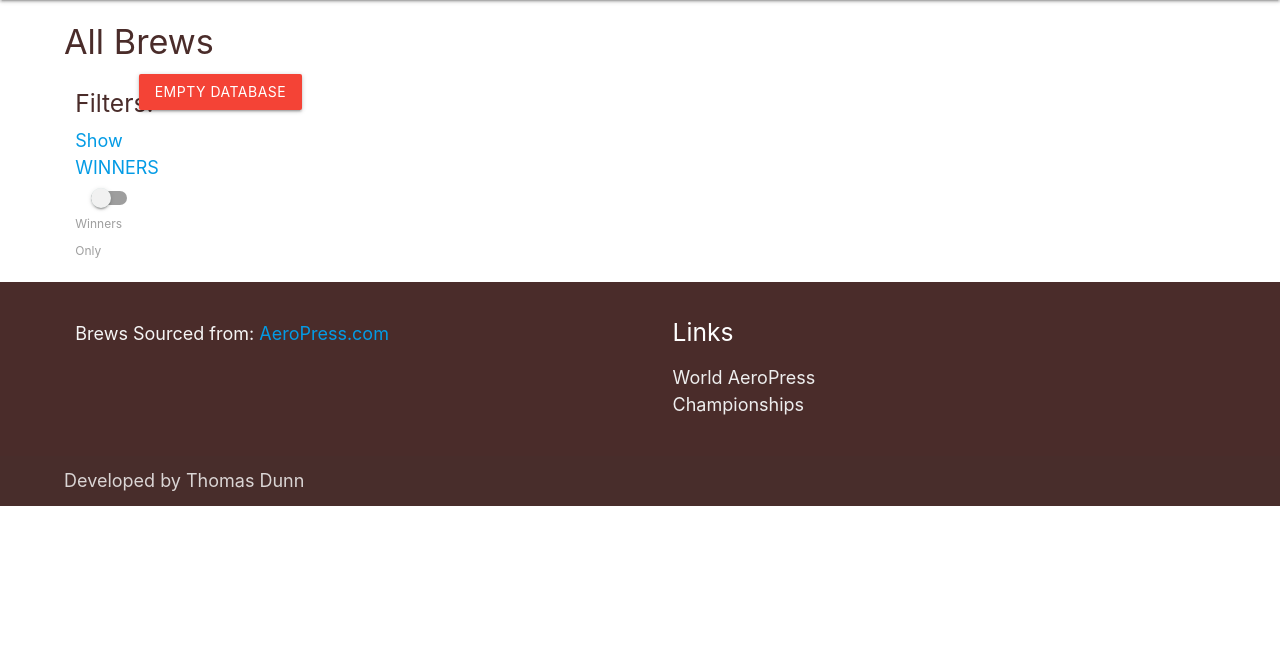
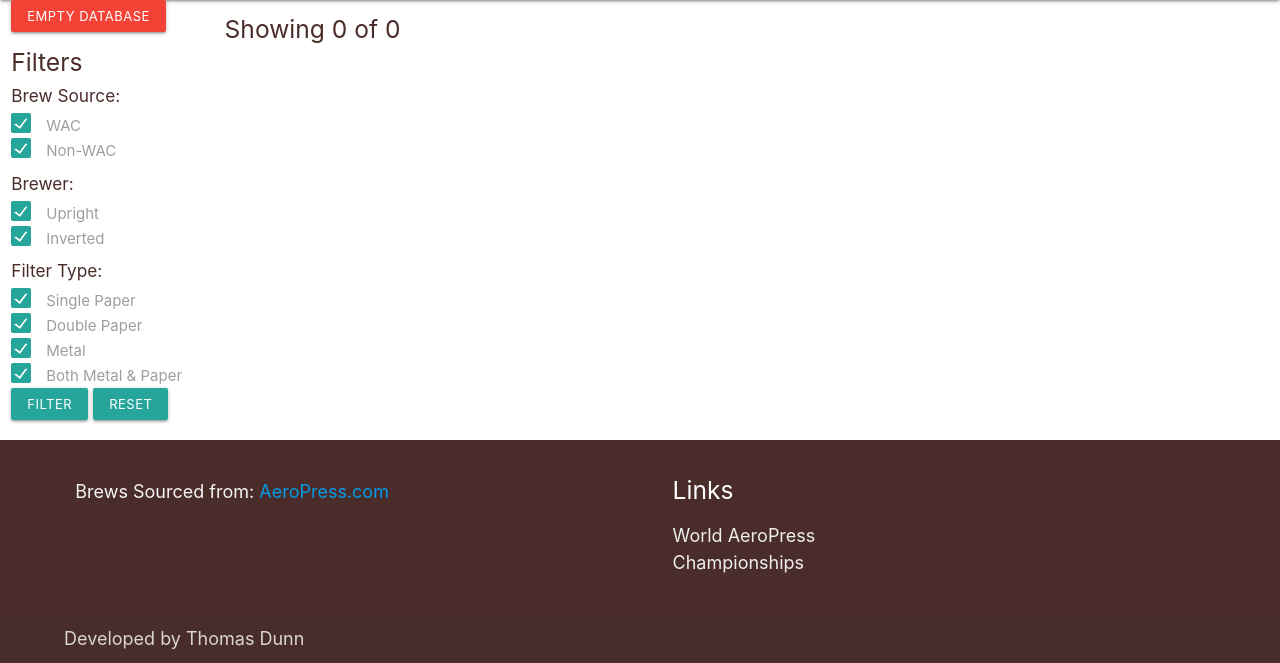
Before and after one commit to tdunn891/aeropress-hub, a Flask app: page / in a window 1280 px wide. Shown: the part 64-727 px from the top of the page. Run offline with Flask 2, Linux system fonts and the light colour scheme; data that the repository does not hold is empty; some libraries are stand-ins or nearby versions.

Commit message:
Add filter brew functionality

```diff
--- a/app.py
+++ b/app.py
@@ -29,15 +29,41 @@ def get_brews():
     total_records = mongo.db.brews.count()
     # split out steps
     return render_template("get_brews.html",
-                           brews=mongo.db.brews.find(), total_records=total_records)
+                           brews=mongo.db.brews.find(),
+                           total_records=total_records,
+                           filtered_records_count=total_records)
 
-
+# winnder filters
+# @app.route('/filter_brews/winners=<winners>/method=<method>/')
 @app.route('/filter_brews')
 def filter_brews():
     rgx = re.compile('Winner.', re.IGNORECASE)
     winners_only = mongo.db.brews.find({"brew_name": rgx})
     return render_template("get_brews.html",
                            brews=winners_only)
+
+# test
+@app.route('/apply_filters')
+def apply_filters():
+    # print(request.args.to_dict())
+    query_string = request.query_string
+    brew_source_array = request.args.getlist('brew_source')
+    brewer_array = request.args.getlist('brewer')
+    filter_array = request.args.getlist('filter')
+
+    filtered_records = mongo.db.brews.find({
+        "brew_source": {"$in": brew_source_array},
+        "details.brewer": {"$in": brewer_array},
+        "details.filter": {"$in": filter_array}
+    })
+    # print(filtered_records)
+    filtered_records_count = filtered_records.count()
+    total_records = mongo.db.brews.count()
+    # TODO: how to maintain checkboxes after refresh
+    return render_template("get_brews.html",
+                           brews=filtered_records,
+                           filtered_records_count=filtered_records_count,
+                           total_records=total_records)
 
 
 @app.route('/add_brew')
@@ -53,27 +79,37 @@ def insert_brew():
 
         # Prepare payload (should this be done in js, not here?)
         stepsArray = []
-        for i in range(1, 20):
-            try:
-                step = req.get("step_" + str(i))
+        for i in range(1, 10):
+            # TODO: fix steps array (nones)
+            step = req.get("step_" + str(i))
+            # If step is not none, append to array
+            if step != 'None':
+                print('Step added: ' + str(i))
                 stepsArray.append(step)
-            except:
+            else:
+                print('stopping')
+                # last step, exit loop
                 break
 
-        # TODO: New brew should be placed at top of list
+        # mins to seconds
+        total_seconds = int(req.get("brew_time"))
+        m, s = divmod(total_seconds, 60)
+        formatted_time = f'{m:01d}:{s:02d}'
+        # print(mins_and_seconds)
+
+        # TODO: New brew should be placed at top of list (do sorting in app.py)
         payload = {
             "brew_name": req.get("brew_name"),
             "barista": req.get("barista_name"),
             "brew_source": "World AeroPress Champion Finalist",
-            # TODO: deal with steps
             "steps": stepsArray,
             # TODO: convert secs to minutes
             "total_brew_time": req.get("brew_time") + "s",
+            "total_brew_time": formatted_time,
             "details": {
                 "coffee": req.get("coffee_weight") + "g",
                 "grind": req.get("grind_size") + "/10",
-                # TODO: add celsius dot
-                "water": req.get("water_temp") + " C",
+                "water": req.get("water_temp") + " \u00b0C",
                 "brewer": req.get("brewer"),
                 "filter": req.get("filter")
             },
@@ -87,22 +123,34 @@ def insert_brew():
 @app.route('/update_brew/<brew_id>', methods=['GET', 'POST'])
 def update_brew(brew_id):
     if request.method == 'POST':
-        print('Brew ID: ' + brew_id)
-        print(request.form)
-        print('Coffee Weight: ' + request.form.get('coffee_weight'))
+        # print('Brew ID: ' + brew_id)
+        # print(request.form)
+        # print('Coffee Weight: ' + request.form.get('coffee_weight'))
         mongo.db.brews.find_one_and_update(
             {'_id': ObjectId(brew_id)},
             {'$set':
              {
                  'details.coffee': request.form.get('coffee_weight')+'g'
+                 # TODO: likes (should this be a separate route?)
+                 #  'likes': request.form.get('')
 
                  # TODO: add other sliders once happy
              }
              }
         )
-        time.sleep(1)
+        time.sleep(0.5)
         # TODO: don't have to reload the page, bc the data is already displayed
         return redirect(url_for('get_brews'))
+
+
+@app.route('/increase_likes/<brew_id>', methods=['GET', 'POST'])
+def increase_likes(brew_id):
+    mongo.db.brews.find_one_and_update(
+        {'_id': ObjectId(brew_id)},
+        {'$inc': {'likes': 1}}
+    )
+    time.sleep(0.5)
+    return redirect(url_for('get_brews'))
 
 
 # @app.route('/delete_brew')
@@ -112,7 +160,7 @@ def delete_brew(brew_id):
     # mongo.db.brews.remove({})
     mongo.db.brews.remove({'_id': ObjectId(brew_id)})
     # TODO: replace sleep
-    time.sleep(1)
+    time.sleep(0.5)
     return redirect(url_for('get_brews'))
 
 # testing purposes only
--- a/static/js/main.js
+++ b/static/js/main.js
@@ -1,5 +1,4 @@
 // shows value of slider
-// TODO: use let and const instead of var
 function displaySliderValue(slider_name) {
   let sliderNameValue = $(`input[name="${slider_name}"]`).val();
   $(`#${slider_name}_span`).text(`${sliderNameValue}`);
@@ -10,6 +9,7 @@ $("#winners-toggle").on("click", function() {
   //TODO: fix switch
   //$(this).toggleAttribute("checked");
 });
+
 $(".delete-btn").on("click", function() {
   brew_name = $(this).attr("id");
   M.toast({
@@ -65,6 +65,8 @@ $(".coffee-weight-slider").on("click", function() {
 });
 
 $(".cancel-changes-btn").on("click", function() {
+  // exit 'edit mode' (remove sliders etc)
+
   // Collapse body
   $(this)
     .parents(".collapsible-body")
@@ -107,3 +109,43 @@ $(".add-step-btn").on("click", function() {
 });
 // remove button
 // $(this).toggleClass('hide');
+
+$(".thumb-anchor").on("click", function() {
+  // update like count
+  //   window.location.href = `{{url_for('increase_likes', brew_id=brew._id)}}`;
+  M.toast({
+    html: "Liked",
+    classes: "rounded",
+    displayLength: 4000
+  });
+});
+
+// TODO: use localStorage to persist checkboxes (or use session storage?)
+// source: https://www.sitepoint.com/quick-tip-persist-checkbox-checked-state-after-page-reload/
+// this block is not nec
+$("#filters :checkbox").on("change", function() {
+//   alert("The checkbox with the ID '" + this.id + "' changed");
+});
+
+var checkboxValues = JSON.parse(localStorage.getItem("checkboxValues")) || {};
+var $checkboxes = $("#filters :checkbox");
+
+$checkboxes.on("change", function() {
+  $checkboxes.each(function() {
+    checkboxValues[this.id] = this.checked;
+  });
+  localStorage.setItem("checkboxValues", JSON.stringify(checkboxValues));
+});
+
+$(document).ready(function() {
+  $.each(checkboxValues, function(key, value) {
+    $("#" + key).prop("checked", value);
+  });
+});
+
+// TODO: Reset btn clears all localStorage, (sets all to on)
+$('#reset-filters').on("click", function() {
+   // $.each(checkboxValues, function(key, value) {
+      // $("#" + key).prop("checked", ");
+   //  });
+})
--- a/templates/get_brews.html
+++ b/templates/get_brews.html
@@ -1,22 +1,57 @@
 {% extends 'base.html' %}
 {% block content %}
 
-<div class="row container">
-   <h4>All Brews</h4>
-   <!-- <h5>Total: {{ total_records }}</h5> -->
-   <a href="{{url_for('empty_db')}}" class="btn red">Empty Database</a>
-   <div class="col l1">
-      <h5>Filters:</h5>
-      <a href="{{url_for('filter_brews')}}">Show WINNERS</a>
-      <div class="switch">
-         <label>
-            <input type="checkbox" id="winners-toggle">
-            <span class="lever"></span>
-            Winners Only
+<div class="row">
+   <div class="col l2">
+      <!-- <h4>All Brews</h4> -->
+      <a href="{{url_for('empty_db')}}" class="btn btn-small red" method="POST">Empty Database</a>
+      <h5>Filters</h5>
+      <form action="{{ url_for('apply_filters') }}" id="filters">
+         <h6>Brew Source:</h6>
+         <label style="display: block;">
+            <input type="checkbox" id="wac" class="filled-in" checked="checked" name="brew_source"
+               value="World AeroPress Championships Finalist" />
+            <span>WAC</span>
          </label>
-      </div>
+         <label style="display: block;">
+            <input type="checkbox" id="non-wac" class="filled-in" checked="checked" name="brew_source" value="User" />
+            <span>Non-WAC</span>
+         </label>
+         <h6>Brewer:</h6>
+         <label style="display: block;">
+            <input type="checkbox" id="upright" class="filled-in" checked="checked" name="brewer" value="Upright" />
+            <span>Upright</span>
+         </label>
+         <label style="display: block">
+            <input type="checkbox" id="inverted" class="filled-in" checked="checked" name="brewer" value="Inverted" />
+            <span>Inverted</span>
+         </label>
+         <h6>Filter Type:</h6>
+         <label style="display: block;">
+            <input type="checkbox" id="single-paper" class="filled-in" checked="checked" name="filter" value="Paper" />
+            <span>Single Paper</span>
+         </label>
+         <label style="display: block">
+            <input type="checkbox" id="double-paper" class="filled-in" checked="checked" name="filter"
+               value="Double Paper" />
+            <span>Double Paper</span>
+         </label>
+         <label style="display: block">
+            <input type="checkbox" id="metal" class="filled-in" checked="checked" name="filter" value="Metal" />
+            <span>Metal</span>
+         </label>
+         <label style="display: block">
+            <input type="checkbox" id="metal-and-paper" class="filled-in" checked="checked" name="filter"
+               value="Both Metal and Paper" />
+            <span>Both Metal & Paper</span>
+         </label>
+         <button class="btn btn-small" type="submit">FILTER</button>
+         <!-- TODO: fix reset filter button -->
+         <button href="{{url_for('get_brews')}}" class="btn btn-small" id="reset-filters">RESET</button>
+      </form>
    </div>
-   <div class="col s12 m12 l11">
+   <div class="col s12 m12 l10">
+      <h5>Showing {{ filtered_records_count }} of {{ total_records }}</h5>
       <ul class="collection collapsible popout">
          {% for brew in brews %}
          <li id="{{brew._id}}">
@@ -31,12 +66,20 @@
                   <img src="static/images/aeropress.svg" alt="Brew Method: Upright" height="40px">
                </a>
                {% endif %}
+               <!-- TODO: remove brs -->
                {{brew.brew_name}}<br>
                {{brew.barista}}<br>
+               <span class="likes-count">
+                  <!-- TODO: vertically align likes and thumb -->
+                  <a href="{{url_for('increase_likes', brew_id=brew._id)}}" class="thumb-anchor" method="POST">
+                     <i class="material-icons thumb">thumb_up</i>
+                     <span class="likes">{{brew.likes}}</span>
+                  </a>
+               </span>
             </div>
             <div class="collapsible-body">
                <div class="row">
-                  <div class="col s12 m4 l4">
+                  <div class="col s12 m5 l4">
                      <h5>Details:</h5>
                      <form action="{{ url_for('update_brew', brew_id=brew._id) }}" method="POST">
                         <!-- TODO: hide edit button once pressed (addClass) -->
@@ -44,8 +87,10 @@
                            <!-- <i class="material-icons cyan-text">edit</i> -->
                            EDIT
                         </a>
-                        <button class="btn make-changes-btn green hide" type="submit">Submit Changes</button>
-                        <a class="btn cancel-changes-btn grey hide">Discard Changes</a>
+                        <!-- TODO: scale transition buttons which disappear: https://materializecss.com/css-transitions.html#! -->
+                        <button class="btn make-changes-btn waves-effect waves-light hide" type="submit">Submit
+                           Changes</button>
+                        <button class="btn cancel-changes-btn waves-effect waves-light hide">Cancel</button>
                         <ul class=collection>
                            {% if brew.details.brewer == 'Inverted' %}
                            <li class="collection-item avatar brewer">
@@ -104,18 +149,17 @@
                         </ul>
                      </form>
                   </div>
-                  <div class="col s12 m8 l8">
+                  <div class="col s12 m7 l8">
                      <h5>Steps:</h5>
                      <ol class="steps">
                         {% for step in brew.steps %}
                         <li>{{ step }}</li>
                         {% endfor %}
                      </ol>
-
                      <!-- Delete Button -->
-                     <a href="#delete-brew-modal-{{brew._id}}" class="tooltipped waves-effect modal-trigger"
-                        data-position="bottom" data-tooltip="Delete">
-                        <i class="material-icons red-text text-darken-2">delete</i>
+                     <a href="#delete-brew-modal-{{brew._id}}" class="tooltipped btn red waves-effect modal-trigger"
+                        data-position="bottom" data-tooltip="Delete">Delete
+                        <!-- <i class="material-icons red-text text-darken-2">delete</i> -->
                      </a>
                   </div>
                </div>
```
